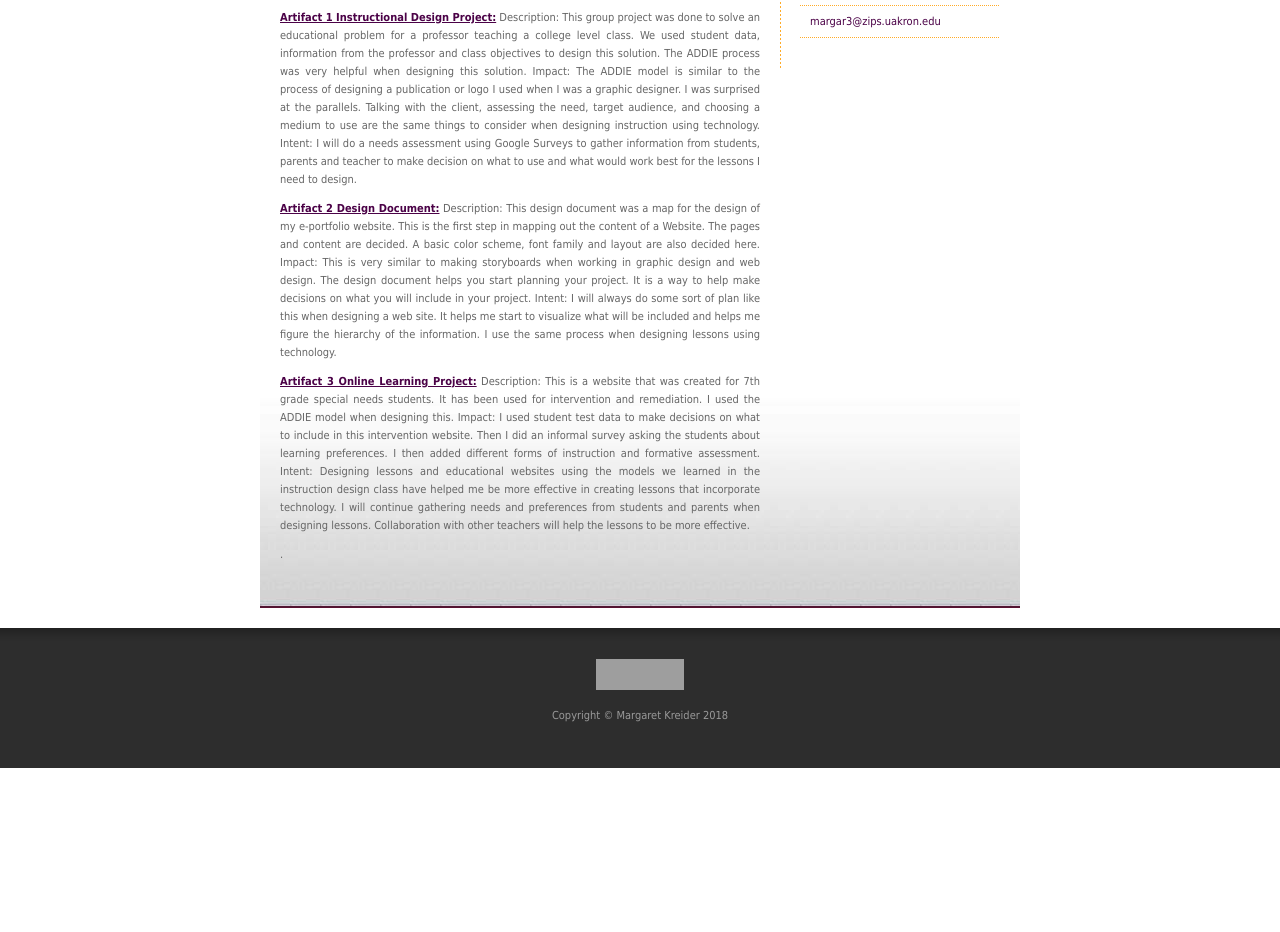
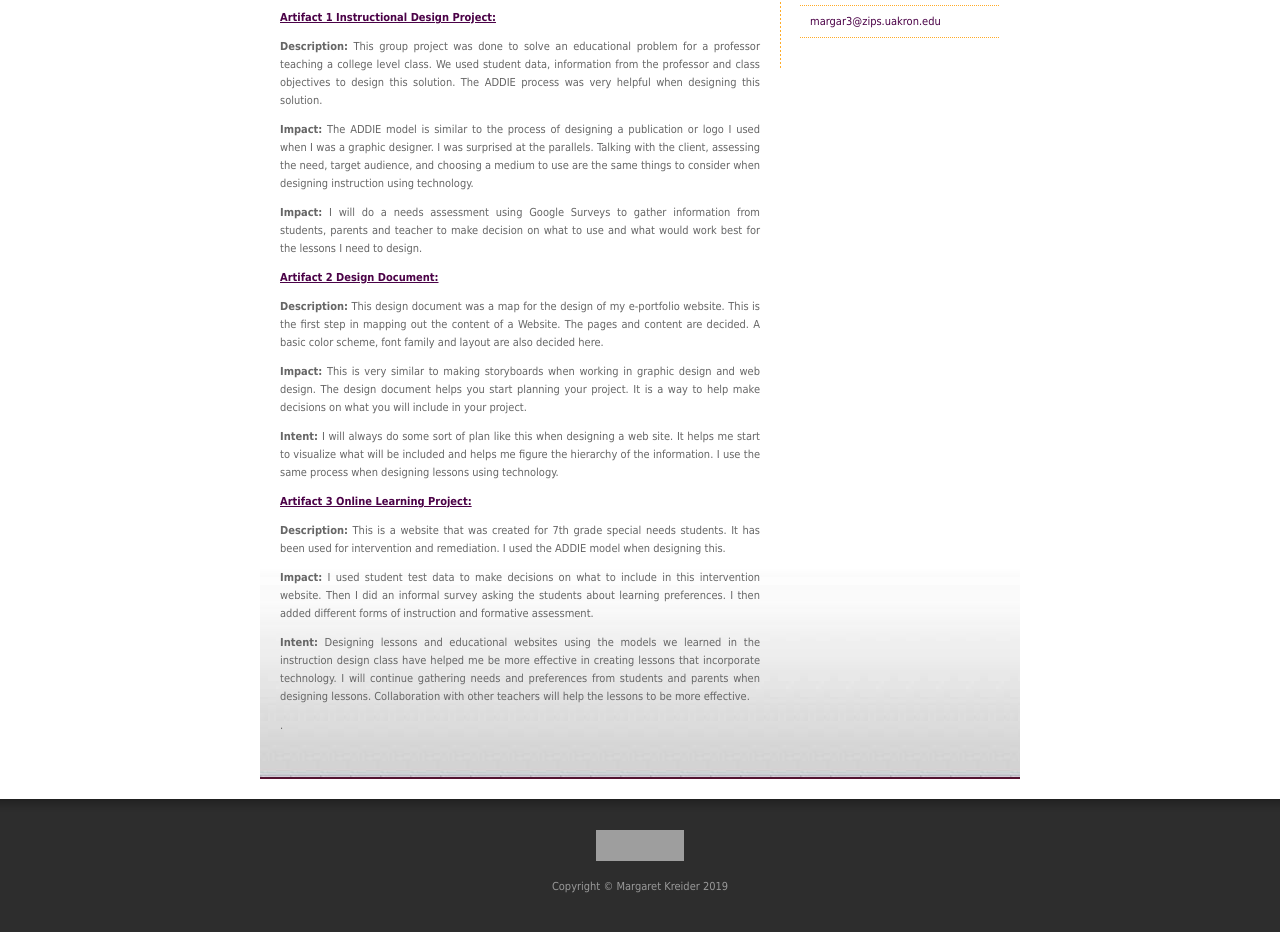
Before and after one commit to mjkreider20/eportfolio, a plain HTML site: page instructionalcourse.html in a window 1280 px wide. Shown: the part 512-1444 px from the top of the page. Before the commit the page ends 1280 px from the top, so only its background shows below. Drawn offline with Linux system fonts and the light colour scheme; grey boxes are pictures that could not be loaded.

Commit message:
Add files via upload

```diff
--- a/instructionalcourse.html
+++ b/instructionalcourse.html
@@ -35,18 +35,18 @@ Released for free under the Creative Commons Attribution License
 			<div class="story">
 
 				<img src="instructionalcourse.jpg" alt="Graph" width="214" height="235"/>
-				<p><strong><a href="ID Final Project.pdf" target="_blank">Artifact 1 Instructional Design Project:</a></strong> Description: This group project was done to solve an educational problem for a professor teaching a college level class. We used student data, information from the professor and class objectives to design this solution. The ADDIE process was very helpful when designing this solution.
-Impact: The ADDIE model is similar to the process of designing a publication or logo I used when I was a graphic designer. I was surprised at the parallels. Talking with the client, assessing the need, target audience, and choosing a medium to use are the same things to consider when designing instruction using technology.
-Intent: I will do a needs assessment using Google Surveys to gather information from students, parents and teacher to make decision on what to use and what would work best for the lessons I need to design.
+				<p><strong><a href="ID Final Project.pdf" target="_blank">Artifact 1 Instructional Design Project:</a></strong></p><p><b>Description:</b> This group project was done to solve an educational problem for a professor teaching a college level class. We used student data, information from the professor and class objectives to design this solution. The ADDIE process was very helpful when designing this solution.</p>
+<p><b>Impact:</b> The ADDIE model is similar to the process of designing a publication or logo I used when I was a graphic designer. I was surprised at the parallels. Talking with the client, assessing the need, target audience, and choosing a medium to use are the same things to consider when designing instruction using technology.</p>
+<p><b>Impact:</b> I will do a needs assessment using Google Surveys to gather information from students, parents and teacher to make decision on what to use and what would work best for the lessons I need to design.
  </p>
-				<p><strong><a href="KreiderDesignDocument.pdf" target="_blank">Artifact 2 Design Document:</a></strong> Description: This design document was a map for the design of my e-portfolio website. This is the first step in mapping out the content of a Website. The pages and content are decided. A basic color scheme, font family and layout are also decided here.
-Impact: This is very similar to making storyboards when working in graphic design and web design. The design document helps you start planning your project. It is a way to help make decisions on what you will include in your project.
-Intent: I will always do some sort of plan like this when designing a web site. It helps me start to visualize what will be included and helps me figure the hierarchy of the information. I use the same process when designing lessons using technology.
+				<p><strong><a href="KreiderDesignDocument.pdf" target="_blank">Artifact 2 Design Document:</a></strong></p><p><b>Description:</b> This design document was a map for the design of my e-portfolio website. This is the first step in mapping out the content of a Website. The pages and content are decided. A basic color scheme, font family and layout are also decided here.</p>
+<p><b>Impact:</b> This is very similar to making storyboards when working in graphic design and web design. The design document helps you start planning your project. It is a way to help make decisions on what you will include in your project.</p>
+<p><b>Intent: </b>I will always do some sort of plan like this when designing a web site. It helps me start to visualize what will be included and helps me figure the hierarchy of the information. I use the same process when designing lessons using technology.
 
  </p>
-                <p><strong><a href="Kreider OLE Simplifying Linear Expressions.pdf" target="_blank">Artifact 3 Online Learning Project:</a></strong> Description: This is a website that was created for 7th grade special needs students. It has been used for intervention and remediation. I used the ADDIE model when designing this.
-Impact: I used student test data to make decisions on what to include in this intervention website. Then I did an informal survey asking the students about learning preferences. I then added different forms of instruction and formative assessment.
-Intent: Designing lessons and educational websites using the models we learned in the instruction design class have helped me be more effective in creating lessons that incorporate technology. I will continue gathering needs and preferences from students and parents when designing lessons. Collaboration with other teachers will help the lessons to be more effective.
+                <p><strong><a href="Kreider OLE Simplifying Linear Expressions.pdf" target="_blank">Artifact 3 Online Learning Project:</a></strong></p><p><b>Description:</b> This is a website that was created for 7th grade special needs students. It has been used for intervention and remediation. I used the ADDIE model when designing this.</p>
+<p><b>Impact:</b> I used student test data to make decisions on what to include in this intervention website. Then I did an informal survey asking the students about learning preferences. I then added different forms of instruction and formative assessment.</p>
+<p><b>Intent:</b> Designing lessons and educational websites using the models we learned in the instruction design class have helped me be more effective in creating lessons that incorporate technology. I will continue gathering needs and preferences from students and parents when designing lessons. Collaboration with other teachers will help the lessons to be more effective.
 
  </p>
 			</div>
@@ -93,7 +93,7 @@ Intent: Designing lessons and educational websites using the models we learned i
           src="http://www.w3.org/Icons/valid-xhtml10"
           alt="Valid XHTML 1.0!" height="31" width="88" /></a>
     </p>
-	<p id="legal">Copyright &copy; Margaret Kreider 2018 </p>
+	<p id="legal">Copyright &copy; Margaret Kreider 2019 </p>
 </div>
 <!-- end #footer -->
 </body>
```
